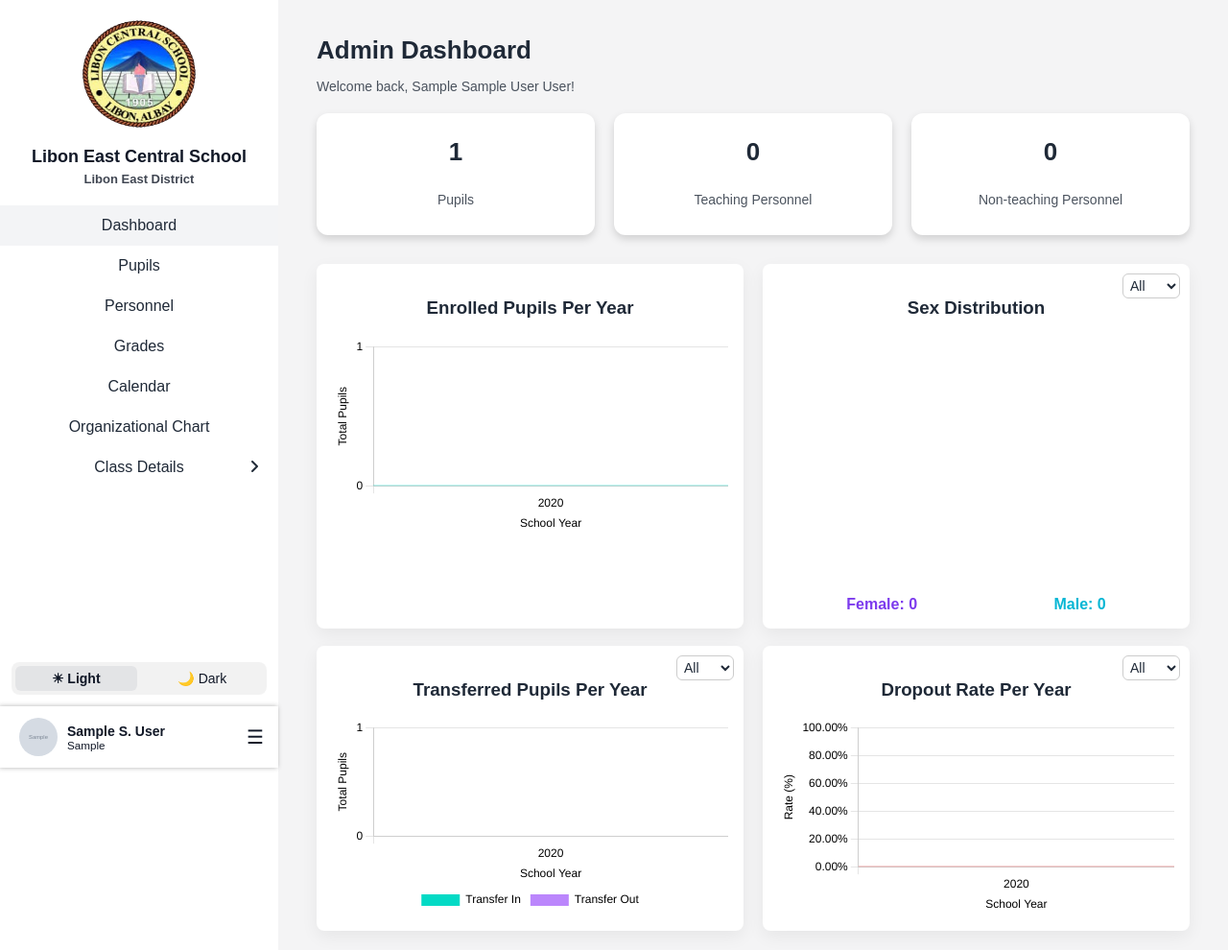
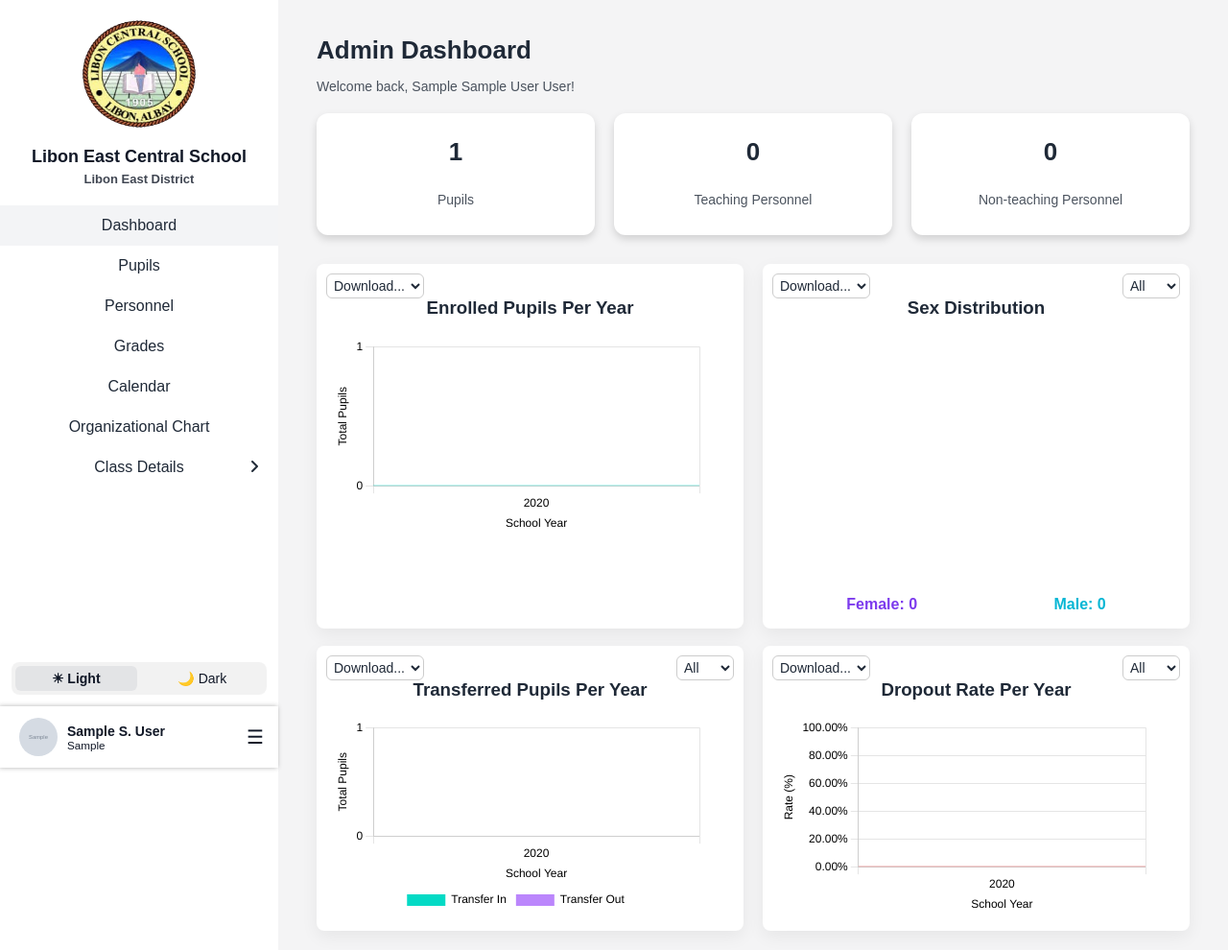
Before and after one commit to renjiyomo/lecs, a PHP site: page /tcpdf/Page/adminDashboard.php in a window 1280 px wide. Shown: the whole page at 96% size. Run offline with PHP 8.4, Linux system fonts and the light colour scheme; the visitor is signed in with stand-in values (Sample User, id 1); tables that the repository leaves empty or names only in its code hold one stand-in row (values such as "Sample post"); grey boxes marked "Sample" are stand-in pictures; a map, chart or similar area stays blank; some libraries are stand-ins or nearby versions.

Commit message:
adminDashboard download graph as image

```diff
--- a/Landing/Login/Page/adminDashboard.php
+++ b/Landing/Login/Page/adminDashboard.php
@@ -184,9 +184,33 @@ $dropoutRatesPerYearJson = json_encode($dropoutRatesMap, JSON_NUMERIC_CHECK);
     <link rel="stylesheet" href="css/dashboard.css">
     <link rel="stylesheet" href="css/sidebar.css">
     <script src="js/chart.js"></script>
+    <script src="https://cdnjs.cloudflare.com/ajax/libs/dom-to-image/2.6.0/dom-to-image.min.js"></script>
     <style>
         body.dark .female-text, body.dark .male-text {
             color: white;
+        }
+        .download-container {
+            position: absolute;
+            top: 10px;
+            left: 10px;
+            display: flex;
+            align-items: center;
+            margin-top: 0;
+        }
+        .download-select {
+            padding: 3px;
+            border-radius: 6px;
+            font-size: 14px;
+        }
+        body.light .download-select {
+            background-color: var(--card-bg-light);
+            color: var(--text-light);
+            border: 1px solid #ccc;
+        }
+        body.dark .download-select {
+            background-color: var(--card-bg-dark);
+            color: var(--text-dark);
+            border: 1px solid #555;
         }
     </style>
 </head>
@@ -217,6 +241,14 @@ $dropoutRatesPerYearJson = json_encode($dropoutRatesMap, JSON_NUMERIC_CHECK);
         <div class="charts">
             <div class="chart-container enrolled-chart">
                 <h3>Enrolled Pupils Per Year</h3>
+                <div class="download-container">
+                    <select class="download-select">
+                        <option value="">Download...</option>
+                        <option value="png">PNG</option>
+                        <option value="jpeg">JPG</option>
+                        <option value="svg">SVG</option>
+                    </select>
+                </div>
                 <canvas id="enrollmentChart"></canvas>
             </div>
             <div class="chart-container gender-chart">
@@ -228,6 +260,14 @@ $dropoutRatesPerYearJson = json_encode($dropoutRatesMap, JSON_NUMERIC_CHECK);
                         <?php endforeach; ?>
                     </select>
                 </div>
+                <div class="download-container">
+                    <select class="download-select">
+                        <option value="">Download...</option>
+                        <option value="png">PNG</option>
+                        <option value="jpeg">JPG</option>
+                        <option value="svg">SVG</option>
+                    </select>
+                </div>
                 <h3>Sex Distribution</h3>
                 <div class="small-chart">
                     <canvas id="genderChart"></canvas>
@@ -236,7 +276,6 @@ $dropoutRatesPerYearJson = json_encode($dropoutRatesMap, JSON_NUMERIC_CHECK);
                     <span class="female-text">Female: <?php echo $femaleCount; ?></span>
                     <span class="male-text">Male: <?php echo $maleCount; ?></span>
                 </div>
-
             </div>
         </div>
 
@@ -250,6 +289,14 @@ $dropoutRatesPerYearJson = json_encode($dropoutRatesMap, JSON_NUMERIC_CHECK);
                         <?php endforeach; ?>
                     </select>
                 </div>
+                <div class="download-container">
+                    <select class="download-select">
+                        <option value="">Download...</option>
+                        <option value="png">PNG</option>
+                        <option value="jpeg">JPG</option>
+                        <option value="svg">SVG</option>
+                    </select>
+                </div>
                 <h3>Transferred Pupils Per Year</h3>
                 <canvas id="transferChart"></canvas>
             </div>
@@ -261,6 +308,14 @@ $dropoutRatesPerYearJson = json_encode($dropoutRatesMap, JSON_NUMERIC_CHECK);
                         <?php foreach ($allYears as $year): ?>
                             <option value="<?php echo htmlspecialchars($year); ?>"><?php echo htmlspecialchars($year); ?></option>
                         <?php endforeach; ?>
+                    </select>
+                </div>
+                <div class="download-container">
+                    <select class="download-select">
+                        <option value="">Download...</option>
+                        <option value="png">PNG</option>
+                        <option value="jpeg">JPG</option>
+                        <option value="svg">SVG</option>
                     </select>
                 </div>
                 <h3>Dropout Rate Per Year</h3>
@@ -280,7 +335,7 @@ $dropoutRatesPerYearJson = json_encode($dropoutRatesMap, JSON_NUMERIC_CHECK);
             datasets: [{
                 label: 'Enrolled Pupils',
                 data: <?php echo json_encode($studentsByYear); ?>,
-                backgroundColor: ['#03DAC5', '#BB86FC', '#10B981', '#F59E0B', '#8B5CF6'],
+                backgroundColor: ['#03DAC5', '#BB86FC'],
                 borderRadius: 0
             }]
         },
@@ -299,7 +354,12 @@ $dropoutRatesPerYearJson = json_encode($dropoutRatesMap, JSON_NUMERIC_CHECK);
                 }
             },
             barPercentage: 1.0,
-            categoryPercentage: 1.0
+            categoryPercentage: 1.0,
+            layout: {
+                padding: {
+                    right: 30
+                }
+            }
         }
     });
 
@@ -378,7 +438,12 @@ $dropoutRatesPerYearJson = json_encode($dropoutRatesMap, JSON_NUMERIC_CHECK);
                 }
             },
             barPercentage: 1.0,
-            categoryPercentage: 1.0
+            categoryPercentage: 1.0,
+            layout: {
+                padding: {
+                    right: 30
+                }
+            }
         }
     });
 
@@ -416,7 +481,12 @@ $dropoutRatesPerYearJson = json_encode($dropoutRatesMap, JSON_NUMERIC_CHECK);
                 }
             },
             barPercentage: 1,
-            categoryPercentage: 0.8
+            categoryPercentage: 0.8,
+            layout: {
+                padding: {
+                    right: 30
+                }
+            }
         }
     });
 
@@ -529,6 +599,43 @@ $dropoutRatesPerYearJson = json_encode($dropoutRatesMap, JSON_NUMERIC_CHECK);
     });
 
     document.getElementById('genderYearFilter').dispatchEvent(new Event('change'));
+
+    // Download functionality
+    document.querySelectorAll('.download-select').forEach(select => {
+        select.addEventListener('change', () => {
+            const format = select.value;
+            if (!format) return;
+            const container = select.closest('.chart-container');
+            const containerClass = Array.from(container.classList).find(cls => cls.endsWith('-chart'));
+            const ext = format === 'jpeg' ? 'jpg' : format;
+            const options = {
+                filter: function(node) {
+                    if (node.classList) {
+                        return !node.classList.contains('filter-container') && !node.classList.contains('download-container');
+                    }
+                    return true;
+                }
+            };
+            let toFunc;
+            if (format === 'png') {
+                toFunc = domtoimage.toPng;
+            } else if (format === 'jpeg') {
+                toFunc = domtoimage.toJpeg;
+            } else if (format === 'svg') {
+                toFunc = domtoimage.toSvg;
+            }
+            toFunc(container, options).then(dataUrl => {
+                const a = document.createElement('a');
+                a.href = dataUrl;
+                a.download = `${containerClass}.${ext}`;
+                a.click();
+                select.value = '';
+            }).catch(err => {
+                console.error('Error generating image:', err);
+                select.value = '';
+            });
+        });
+    });
 </script>
 
 </body>
```
